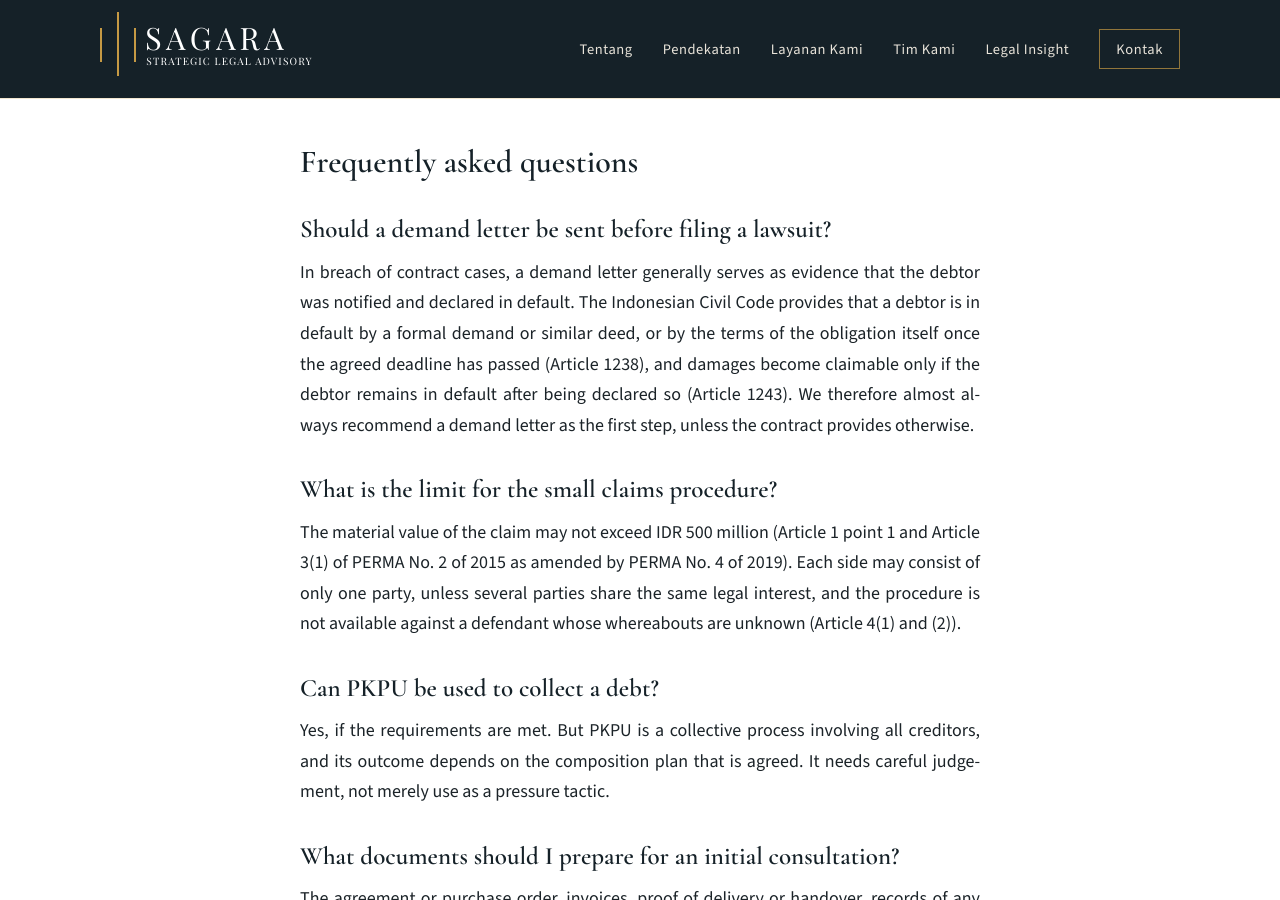
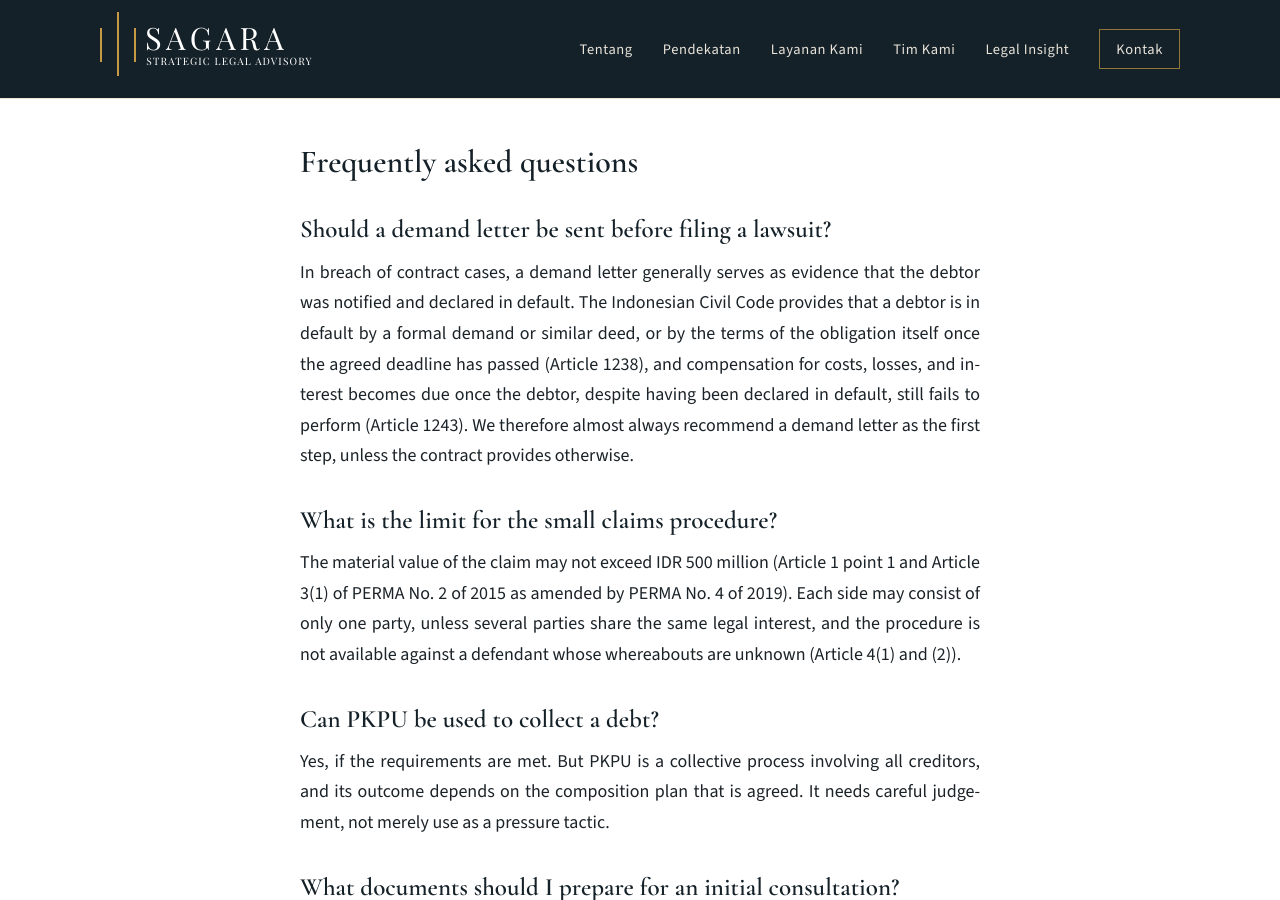
Before and after one commit to Vrijemann/SSLA-Web, a Jekyll site: the page built from en/debt-recovery-indonesia.html, in a window 1280 px wide and 900 px high, scrolled down 2705 px. Built offline with Jekyll 4.4.1, drawn with Linux system fonts in a browser that asks for light colours.

```diff
--- a/en/debt-recovery-indonesia.html
+++ b/en/debt-recovery-indonesia.html
@@ -82,7 +82,7 @@ alt_id: /layanan/penagihan-piutang-bisnis/
       <h2>Frequently asked questions</h2>
 
       <h3>Should a demand letter be sent before filing a lawsuit?</h3>
-      <p>In breach of contract cases, a demand letter generally serves as evidence that the debtor was notified and declared in default. The Indonesian Civil Code provides that a debtor is in default by a formal demand or similar deed, or by the terms of the obligation itself once the agreed deadline has passed (Article 1238), and damages become claimable only if the debtor remains in default after being declared so (Article 1243). We therefore almost always recommend a demand letter as the first step, unless the contract provides otherwise.</p>
+      <p>In breach of contract cases, a demand letter generally serves as evidence that the debtor was notified and declared in default. The Indonesian Civil Code provides that a debtor is in default by a formal demand or similar deed, or by the terms of the obligation itself once the agreed deadline has passed (Article 1238), and compensation for costs, losses, and interest becomes due once the debtor, despite having been declared in default, still fails to perform (Article 1243). We therefore almost always recommend a demand letter as the first step, unless the contract provides otherwise.</p>
 
       <h3>What is the limit for the small claims procedure?</h3>
       <p>The material value of the claim may not exceed IDR 500 million (Article 1 point 1 and Article 3(1) of PERMA No. 2 of 2015 as amended by PERMA No. 4 of 2019). Each side may consist of only one party, unless several parties share the same legal interest, and the procedure is not available against a defendant whose whereabouts are unknown (Article 4(1) and (2)).</p>
--- a/layanan/penagihan-piutang-bisnis.html
+++ b/layanan/penagihan-piutang-bisnis.html
@@ -75,7 +75,7 @@ alt_en: /en/debt-recovery-indonesia/
       <h2>Pertanyaan yang sering diajukan</h2>
 
       <h3>Apakah somasi perlu dikirim sebelum menggugat?</h3>
-      <p>Dalam perkara cidera janji, somasi umumnya menjadi bukti bahwa debitor telah ditegur dan dinyatakan lalai. KUH Perdata mengatur bahwa debitor dinyatakan lalai melalui surat perintah atau akta sejenis, atau berdasarkan perikatannya sendiri bila tenggat yang ditentukan telah lewat (Pasal 1238), dan ganti rugi baru dapat dituntut bila debitor tetap lalai setelah dinyatakan lalai (Pasal 1243). Karena itu, kami hampir selalu menyarankan somasi sebagai langkah pertama, kecuali perjanjiannya sudah mengatur lain.</p>
+      <p>Dalam perkara cidera janji, somasi umumnya menjadi bukti bahwa debitor telah ditegur dan dinyatakan lalai. KUH Perdata mengatur bahwa debitor dinyatakan lalai melalui surat perintah atau akta sejenis, atau berdasarkan perikatannya sendiri bila tenggat yang ditentukan telah lewat (Pasal 1238), dan penggantian biaya, kerugian, dan bunga mulai diwajibkan bila debitor, walaupun telah dinyatakan lalai, tetap lalai memenuhi perikatannya (Pasal 1243). Karena itu, kami hampir selalu menyarankan somasi sebagai langkah pertama, kecuali perjanjiannya sudah mengatur lain.</p>
 
       <h3>Berapa batas nilai untuk gugatan sederhana?</h3>
       <p>Nilai gugatan materiil paling banyak Rp500 juta (Pasal 1 angka 1 dan Pasal 3 ayat (1) PERMA No. 2 Tahun 2015 sebagaimana diubah PERMA No. 4 Tahun 2019). Penggugat dan tergugat masing-masing tidak boleh lebih dari satu, kecuali memiliki kepentingan hukum yang sama. Gugatan ini juga tidak dapat diajukan terhadap tergugat yang tidak diketahui tempat tinggalnya (Pasal 4 ayat (1) dan (2)).</p>
```
